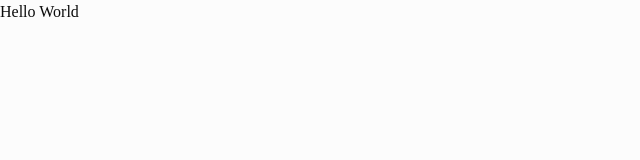
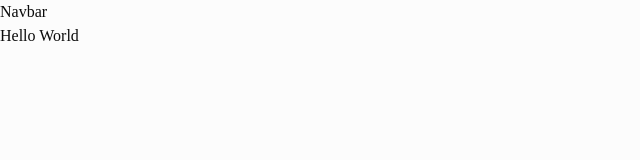
Before and after one commit to SontuCoder/sonx-portfolio, a Next.js app: page / in a window 1280 px wide. Shown: the top 160 px of the page, without its empty margins (0-640 px from the left). Built offline with nearby package versions, Linux system fonts and the light colour scheme.

Commit message:
Navbar started

```diff
--- a/src/app/layout.tsx
+++ b/src/app/layout.tsx
@@ -4,6 +4,8 @@ import "./globals.css";
 import { cn } from "@/lib/utils";
 import { siteConfig } from "@/config/site";
 import { ThemeProvider } from "@/providers/ThemeProvider";
+
+import Navbar from "@/components/sections/Nevbar/Navbar";
 
 
 const geistSans = Geist({
@@ -75,6 +77,7 @@ export default function RootLayout({
   )}
       >
         <ThemeProvider>
+          <Navbar />
           {children}
         </ThemeProvider>
       </body>
--- a/src/app/page.tsx
+++ b/src/app/page.tsx
@@ -1,3 +1,7 @@
+
+
+
+
 export default function Home() {
   return (
     <main>
--- a/src/components/sections/Hero/Hero.tsx
+++ b/src/components/sections/Hero/Hero.tsx
@@ -0,0 +1,3 @@
+export default function Hero() {
+    return <section>Hero Section</section>;
+}
--- a/src/components/sections/Nevbar/Navbar.tsx
+++ b/src/components/sections/Nevbar/Navbar.tsx
@@ -0,0 +1,7 @@
+export default function Navbar() {
+    return (
+        <header className="sticky top-0 z-50">
+            Navbar
+        </header>
+    );
+}
```
